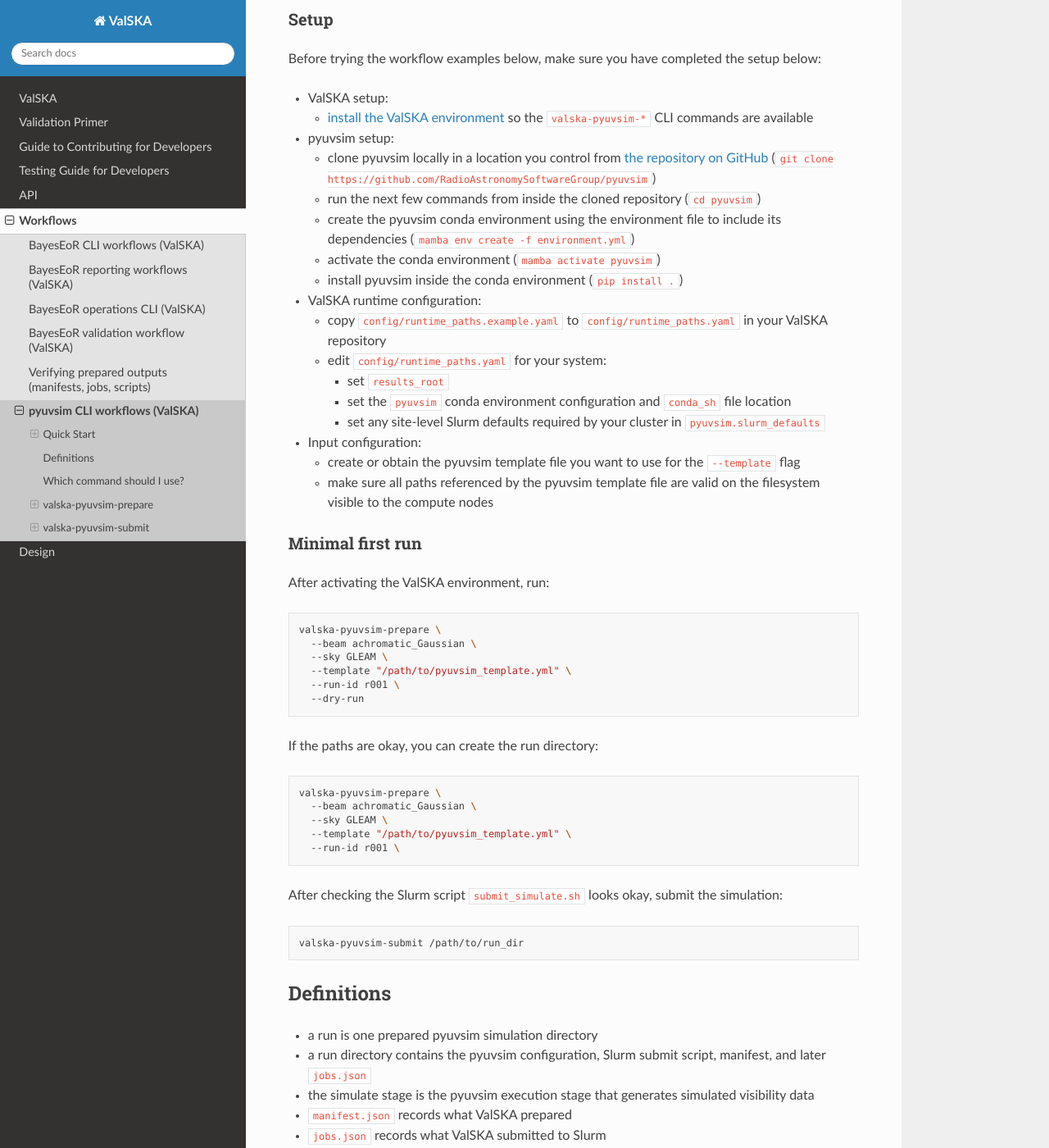
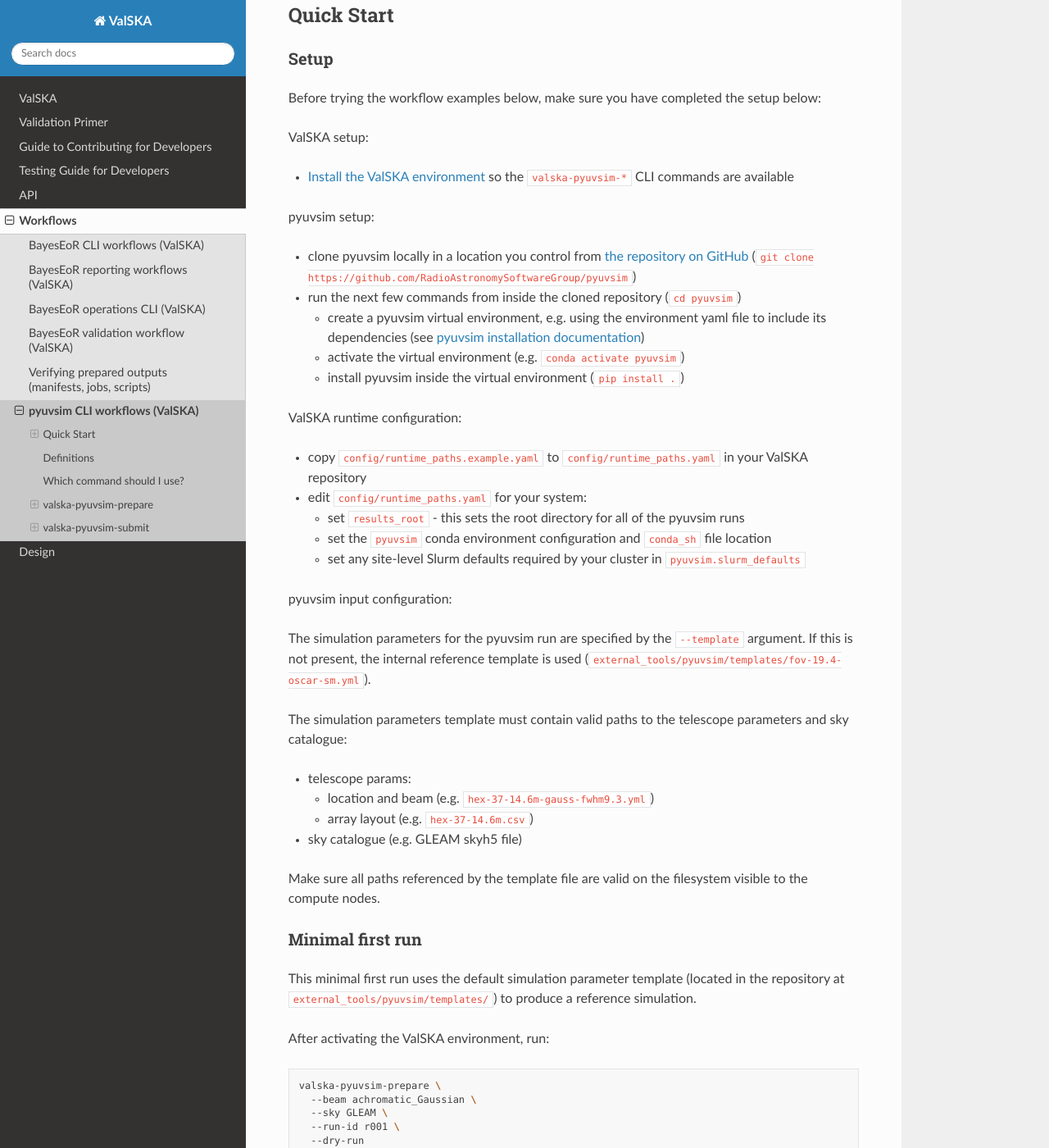
Before and after one commit to uksrc/ValSKA-HERA-beam-FWHM, a Sphinx documentation site: the page built from docs/source/workflows/pyuvsim_cli_examples.md, in a window 1280 px wide and 1400 px high, scrolled down 206 px. Shown: the whole window at 82% size. Built offline with Sphinx 7.4.7 and the Read the Docs theme 3.1.0, drawn with Linux system fonts in a browser that asks for light colours; some of the changed text lies outside the part shown.

Commit message:
docs/source/workflows/pyuvsim_cli_examples.md

````diff
--- a/docs/source/workflows/pyuvsim_cli_examples.md
+++ b/docs/source/workflows/pyuvsim_cli_examples.md
@@ -1,4 +1,6 @@
 # pyuvsim CLI workflows (ValSKA)
+
+This page is a practical, “example gallery”-style guide to running [pyuvsim](https://pyuvsim.readthedocs.io/en/latest/index.html) using ValSKA.
 
 ## Quick Start
 
@@ -6,28 +8,42 @@
 
 Before trying the workflow examples below, make sure you have completed the setup below:
 
-- ValSKA setup:
-  - [install the ValSKA environment](../readme.rst#installation) so the `valska-pyuvsim-*` CLI commands are available
+ValSKA setup:
 
-- pyuvsim setup:
-    - clone pyuvsim locally in a location you control from [the repository on GitHub](https://github.com/RadioAstronomySoftwareGroup/pyuvsim) (`git clone https://github.com/RadioAstronomySoftwareGroup/pyuvsim`)
-    - run the next few commands from inside the cloned repository (`cd pyuvsim`)
-    - create the pyuvsim conda environment using the environment file to include its dependencies (`mamba env create -f environment.yml`)
-    - activate the conda environment (`mamba activate pyuvsim`)
-    - install pyuvsim inside the conda environment (`pip install .`)
+- [Install the ValSKA environment](../readme.rst#installation) so the `valska-pyuvsim-*` CLI commands are available
 
-- ValSKA runtime configuration:
-  - copy `config/runtime_paths.example.yaml` to `config/runtime_paths.yaml` in your ValSKA repository
-  - edit `config/runtime_paths.yaml` for your system:
-    - set `results_root`
-    - set the `pyuvsim` conda environment configuration and `conda_sh` file location
-    - set any site-level Slurm defaults required by your cluster in `pyuvsim.slurm_defaults`
+pyuvsim setup:
 
-- Input configuration:
-  - create or obtain the pyuvsim template file you want to use for the `--template` flag
-  - make sure all paths referenced by the pyuvsim template file are valid on the filesystem visible to the compute nodes
+  - clone pyuvsim locally in a location you control from [the repository on GitHub](https://github.com/RadioAstronomySoftwareGroup/pyuvsim) (`git clone https://github.com/RadioAstronomySoftwareGroup/pyuvsim`)
+  - run the next few commands from inside the cloned repository (`cd pyuvsim`)
+    - create a pyuvsim virtual environment, e.g. using the environment yaml file to include its dependencies (see [pyuvsim installation documentation](https://pyuvsim.readthedocs.io/en/latest/index.html#developer-installation))
+    - activate the virtual environment (e.g. `conda activate pyuvsim`)
+    - install pyuvsim inside the virtual environment (`pip install .`)
+
+ValSKA runtime configuration:
+
+- copy `config/runtime_paths.example.yaml` to `config/runtime_paths.yaml` in your ValSKA repository
+- edit `config/runtime_paths.yaml` for your system:
+  - set `results_root` - this sets the root directory for all of the pyuvsim runs
+  - set the `pyuvsim` conda environment configuration and `conda_sh` file location
+  - set any site-level Slurm defaults required by your cluster in `pyuvsim.slurm_defaults`
+
+pyuvsim input configuration:
+
+The simulation parameters for the pyuvsim run are specified by the `--template` argument. If this is not present, the internal reference template is used (`external_tools/pyuvsim/templates/fov-19.4-oscar-sm.yml`).
+
+The simulation parameters template must contain valid paths to the telescope parameters and sky catalogue:
+
+- telescope params:
+  - location and beam (e.g. `hex-37-14.6m-gauss-fwhm9.3.yml`)
+  - array layout (e.g. `hex-37-14.6m.csv`)
+- sky catalogue (e.g. GLEAM skyh5 file)
+
+Make sure all paths referenced by the template file are valid on the filesystem visible to the compute nodes.
 
 ### Minimal first run
+
+This minimal first run uses the default simulation parameter template (located in the repository at `external_tools/pyuvsim/templates/`) to produce a reference simulation.
 
 After activating the ValSKA environment, run:
 
@@ -35,32 +51,30 @@
 valska-pyuvsim-prepare \
   --beam achromatic_Gaussian \
   --sky GLEAM \
-  --template "/path/to/pyuvsim_template.yml" \
   --run-id r001 \
   --dry-run
 ```
 
-If the paths are okay, you can create the run directory:
+If the paths are okay, you can create the files for real by running the same command without `--dry-run`.
+
+In order to replace the reference template with your own simulation parameters, add
 
 ```bash
-valska-pyuvsim-prepare \
-  --beam achromatic_Gaussian \
-  --sky GLEAM \
-  --template "/path/to/pyuvsim_template.yml" \
-  --run-id r001 \
+  --template "/path/to/pyuvsim_parameters.yml" \
 ```
 
-After checking the Slurm script `submit_simulate.sh` looks okay, submit the simulation:
+In order to submit the Slurm script that was created in the prepare command (`submit_simulate.sh` located in the run directory):
 
 ```bash
 valska-pyuvsim-submit /path/to/run_dir
 ```
 
+
 ## Definitions
 
-- a run is one prepared pyuvsim simulation directory
+- a run is one pyuvsim simulation, controlled from the run directory
 - a run directory contains the pyuvsim configuration, Slurm submit script, manifest, and later `jobs.json`
-- the simulate stage is the pyuvsim execution stage that generates simulated visibility data
+- the simulate stage is the pyuvsim execution stage that generates simulated visibility data, written out to the results directory specified in `runtime_paths.yaml`.
 - `manifest.json` records what ValSKA prepared
 - `jobs.json` records what ValSKA submitted to Slurm
 
@@ -111,15 +125,15 @@
 
 `--beam`
 
-Beam / instrument model label (e.g. achromatic_Gaussian).
+Beam / instrument model label (e.g. achromatic_Gaussian). This is a mandatory parameter. It is used only to set the output directory path.
 
 `--sky`
 
-Sky model label (e.g. GLEAM, GSM, GLEAM_plus_GSM).
+Sky model label (e.g. GLEAM, GSM, GLEAM_plus_GSM). This is a mandatory parameter. It is used only to set the output directory path.
 
 `--template`
 
-Template name shipped with ValSKA, or a file system path to a template YAML.
+Name and path of pyuvsim simulation parameter yaml file. If not specified, the internal template will be used.
 
 `--run-id`
 
````
